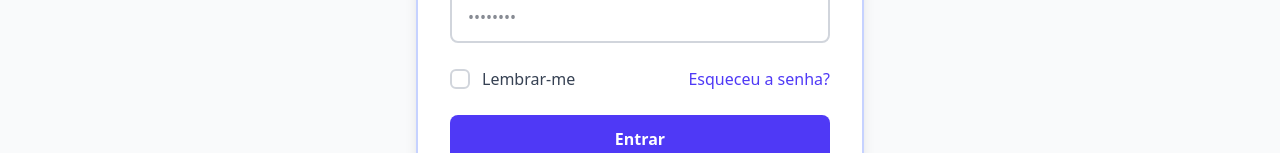
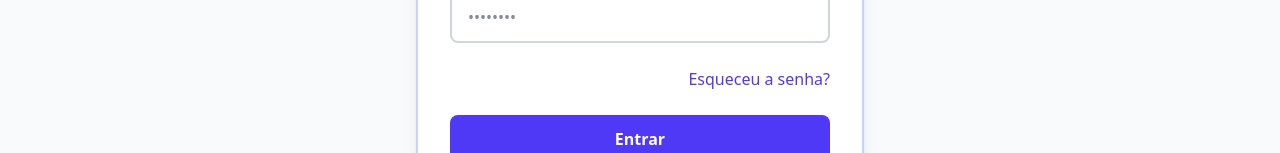
Before and after one commit to TriCode-GS/SkillScore, a React (Vite) app: page / in a window 1280 px wide. Both pictures are taken after a click on the button "Começar Agora". Shown: the part 431-584 px from the top of the page. Built offline with nearby package versions, Linux system fonts and the light colour scheme.

Commit message:
feat: Implementado autenticação de login com redirecionamento para página de usuario

```diff
--- a/src/Contexto/AutenticacaoContexto.tsx
+++ b/src/Contexto/AutenticacaoContexto.tsx
@@ -45,6 +45,9 @@ export const AuthProvider = ({ children }: AuthProviderProps) => {
 
   const login = (userData: User) => {
     setUser(userData)
+    if (typeof window !== 'undefined') {
+      localStorage.setItem('user', JSON.stringify(userData))
+    }
   }
 
   const logout = () => {
--- a/src/Routes/Usuario/HomeFree.tsx
+++ b/src/Routes/Usuario/HomeFree.tsx
@@ -13,8 +13,11 @@ const HomeFree = ({ onNavigate }: HomeFreeProps) => {
 
   useEffect(() => {
     if (!isAuthenticated) {
-      onNavigate?.('login')
-      window.scrollTo({ top: 0, behavior: 'smooth' })
+      const timer = setTimeout(() => {
+        onNavigate?.('login')
+        window.scrollTo({ top: 0, behavior: 'smooth' })
+      }, 100)
+      return () => clearTimeout(timer)
     }
   }, [isAuthenticated, onNavigate])
 
@@ -25,7 +28,13 @@ const HomeFree = ({ onNavigate }: HomeFreeProps) => {
   }
 
   if (!isAuthenticated) {
-    return null
+    return (
+      <div className="min-h-screen flex items-center justify-center bg-gray-50 dark:bg-gray-900">
+        <div className="text-center">
+          <p className="text-gray-600 dark:text-gray-400">Carregando...</p>
+        </div>
+      </div>
+    )
   }
 
   return (
--- a/src/Routes/Usuario/Login.tsx
+++ b/src/Routes/Usuario/Login.tsx
@@ -12,7 +12,6 @@ interface LoginProps {
 const Login = ({ onNavigate }: LoginProps) => {
   const [email, setEmail] = useState('')
   const [senha, setSenha] = useState('')
-  const [lembrarMe, setLembrarMe] = useState(false)
   const [erroLogin, setErroLogin] = useState('')
   const [carregando, setCarregando] = useState(false)
   const { login } = useAuth()
@@ -20,16 +19,32 @@ const Login = ({ onNavigate }: LoginProps) => {
   const handleSubmit = async (e: React.FormEvent) => {
     e.preventDefault()
     setErroLogin('')
+
+    const emailTrimmed = email.trim()
+    const senhaTrimmed = senha.trim()
+
+    if (!emailTrimmed) {
+      setErroLogin('Email é obrigatório')
+      return
+    }
+
+    if (!senhaTrimmed) {
+      setErroLogin('Senha é obrigatória')
+      return
+    }
+
     setCarregando(true)
 
     try {
-      const response = await autenticarLogin({ email, senha }) as { id?: string; nome?: string; email?: string }
+      const response = await autenticarLogin({ email: emailTrimmed, senha: senhaTrimmed }) as any
 
-      login({
-        id: response.id,
-        nome: response.nome,
-        email: response.email || email
-      })
+      const userData = {
+        id: response.id?.toString() || response.idUsuario?.toString(),
+        nome: response.nome || response.nomeUsuario || emailTrimmed.split('@')[0],
+        email: response.email || emailTrimmed
+      }
+
+      login(userData)
 
       setCarregando(false)
 
@@ -41,19 +56,6 @@ const Login = ({ onNavigate }: LoginProps) => {
       setCarregando(false)
       setErroLogin(error instanceof Error ? error.message : 'Erro ao fazer login. Tente novamente.')
     }
-  }
-
-  const getCheckboxClasses = () => {
-    const baseClasses = 'w-5 h-5 border-2 rounded-md transition-all duration-200 flex items-center justify-center'
-    if (lembrarMe) {
-      return `${baseClasses} bg-indigo-600 border-indigo-600 dark:bg-indigo-500 dark:border-indigo-500`
-    }
-    return `${baseClasses} border-gray-300 dark:border-gray-600 bg-white dark:bg-gray-700 group-hover:border-indigo-500 dark:group-hover:border-indigo-400`
-  }
-
-  const getCheckIconClasses = () => {
-    const baseClasses = 'w-3.5 h-3.5 text-white transition-opacity duration-200'
-    return lembrarMe ? `${baseClasses} opacity-100` : `${baseClasses} opacity-0`
   }
 
   return (
@@ -115,30 +117,7 @@ const Login = ({ onNavigate }: LoginProps) => {
                   />
                 </div>
 
-                <div className="flex items-center justify-between">
-                  <label className="flex items-center cursor-pointer group">
-                    <div className="relative">
-                      <input
-                        type="checkbox"
-                        checked={lembrarMe}
-                        onChange={(e) => setLembrarMe(e.target.checked)}
-                        className="sr-only"
-                      />
-                      <div className={getCheckboxClasses()}>
-                        <svg
-                          className={getCheckIconClasses()}
-                          fill="none"
-                          stroke="currentColor"
-                          viewBox="0 0 24 24"
-                        >
-                          <path strokeLinecap="round" strokeLinejoin="round" strokeWidth={3} d="M5 13l4 4L19 7" />
-                        </svg>
-                      </div>
-                    </div>
-                    <span className="ml-3 text-sm sm:text-base text-gray-700 dark:text-gray-300 group-hover:text-indigo-600 dark:group-hover:text-indigo-400 transition-colors">
-                      Lembrar-me
-                    </span>
-                  </label>
+                <div className="flex items-center justify-end">
                   <a
                     href="#"
                     className="text-sm sm:text-base text-indigo-600 dark:text-indigo-400 hover:text-indigo-700 dark:hover:text-indigo-300 transition-colors"
--- a/src/Types/AutenticacaoLogin.ts
+++ b/src/Types/AutenticacaoLogin.ts
@@ -232,7 +232,7 @@ export async function autenticarLogin(credentials: LoginCredentials): Promise<Lo
     throw new Error(`URL inválida: ${baseUrl}/logins/autenticar`)
   }
 
-  url.searchParams.set('login', credentials.email)
+  url.searchParams.set('email', credentials.email)
   url.searchParams.set('senha', credentials.senha)
 
   let res: Response
```
